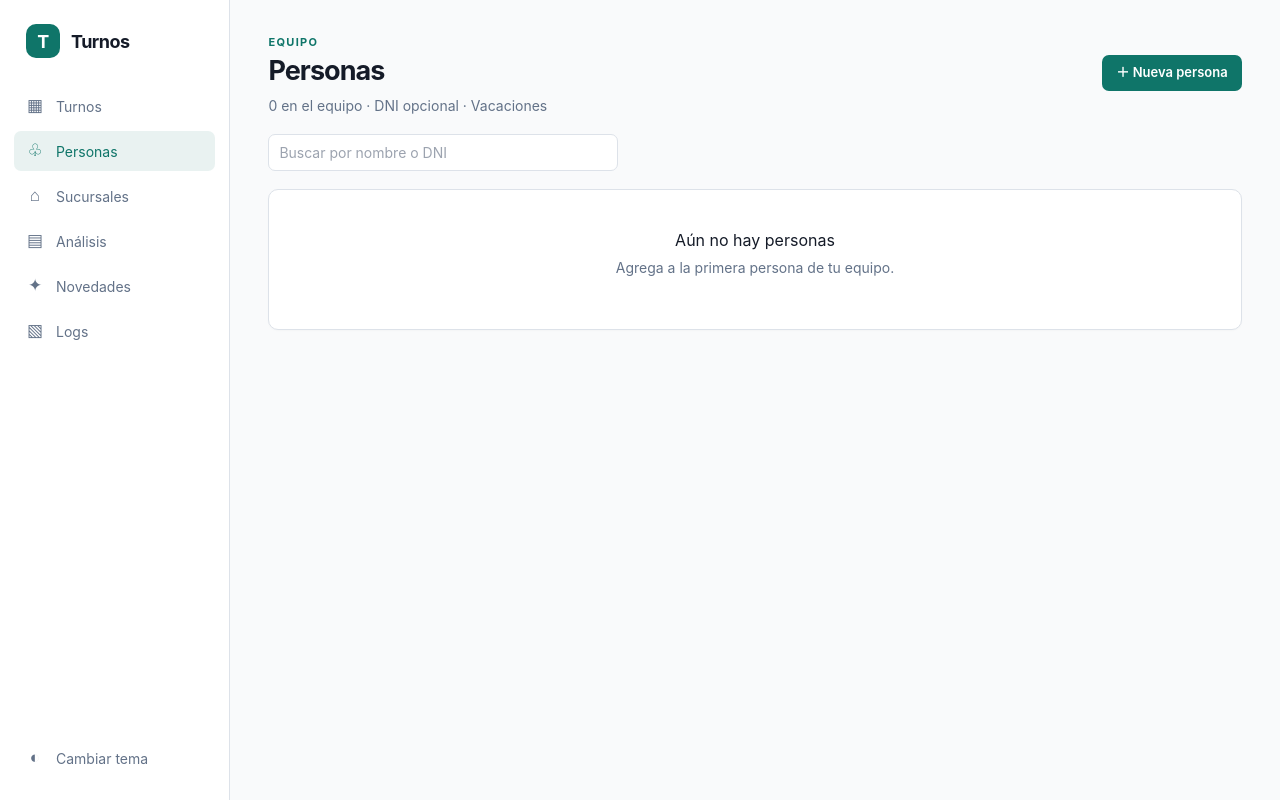
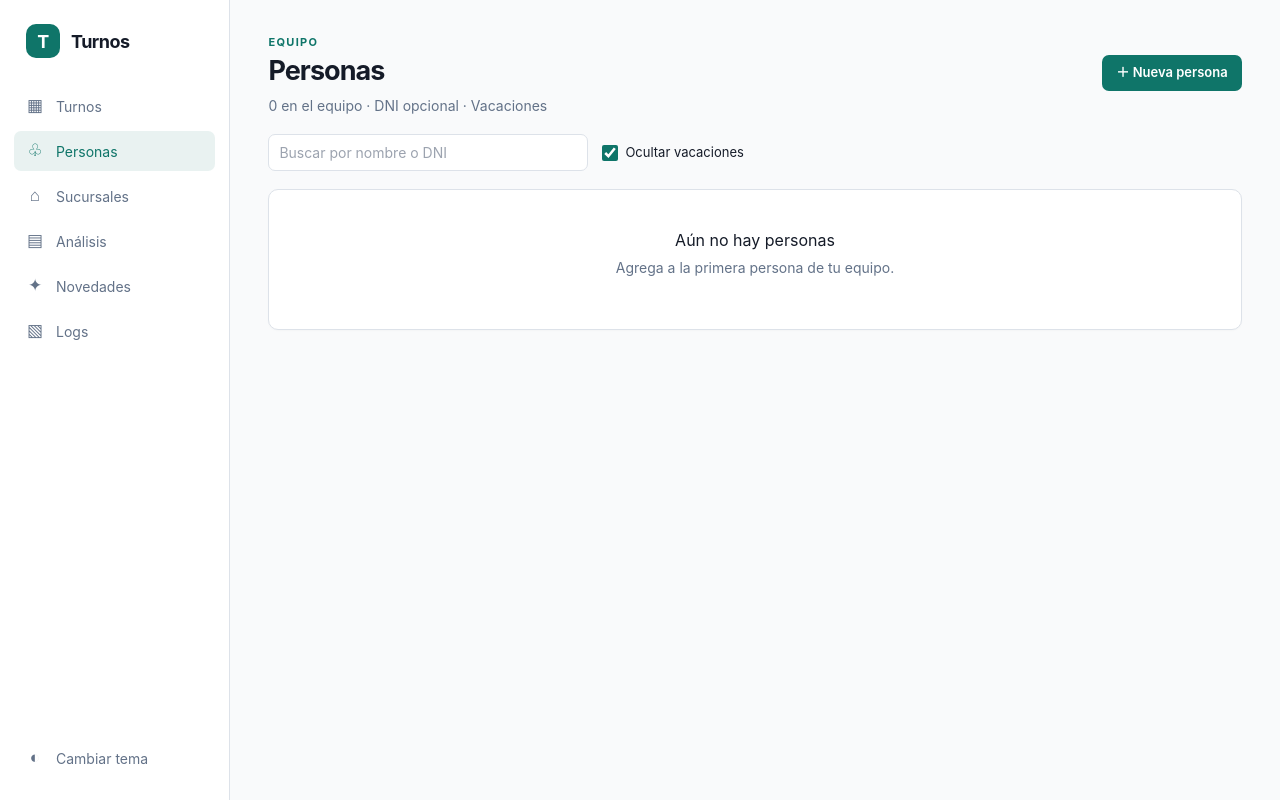
Before and after one commit to eliecer-j/horarios-app, a Django app: page /people/ in a window 1280 px wide. Run offline with Django 5.2, Linux system fonts and the light colour scheme; data that the repository does not hold is empty; some libraries are stand-ins or nearby versions.

Commit message:
feat: opcion para ocultar vacaciones en Personas
Agrega un checkbox activado por defecto que oculta los periodos de vacaciones de cada persona, con filtro inmediato via HTMX y conservacion de la busqueda. Incluye prueba de regresion.

```diff
--- a/schedule/views.py
+++ b/schedule/views.py
@@ -562,6 +562,10 @@ def schedule_clear(request, week_start):
 
 def people(request):
     query = request.GET.get("q", "").strip()
+    hide_vacations = (
+        "hide_vacations" not in request.GET
+        or "1" in request.GET.getlist("hide_vacations")
+    )
     editing = request.GET.get("edit")
     person = None
     if editing:
@@ -655,6 +659,7 @@ def people(request):
         "message": message,
         "week_label": _week_label(week_start),
         "total_people": Person.objects.count(),
+        "hide_vacations": hide_vacations,
     })
 
 
--- a/static/schedule/styles.css
+++ b/static/schedule/styles.css
@@ -183,6 +183,10 @@ button, input, select { font: inherit; }
 .modal-actions { display: flex; justify-content: flex-end; gap: 8px; margin-top: 17px; }
 .search-form { max-width: 350px; }
 .search-input { width: 100%; }
+.people-toolbar { display: flex; align-items: center; flex-wrap: wrap; gap: 14px; }
+.people-toolbar .search-input { width: min(320px, 100%); }
+.checkbox-field { display: inline-flex; align-items: center; gap: 7px; font-size: 13px; cursor: pointer; }
+.checkbox-field input[type="checkbox"] { width: 16px; height: 16px; margin: 0; accent-color: hsl(var(--primary)); }
 .form-card { padding: 18px; scroll-margin-top: 20px; }
 .list-card { overflow: hidden; }
 .person-row { display: flex; align-items: center; gap: 13px; padding: 14px 17px; border-bottom: 1px solid hsl(var(--border)); }
--- a/templates/people/content.html
+++ b/templates/people/content.html
@@ -4,8 +4,13 @@
     <a class="button button-primary" href="{% url 'people' %}?new=1" hx-get="{% url 'people' %}?new=1" hx-target="#page-content">＋ Nueva persona</a>
   </header>
   {% if message %}<div class="notice notice-success" role="status">{{ message }}</div>{% endif %}
-  <form class="search-form" method="get" action="{% url 'people' %}" hx-get="{% url 'people' %}" hx-target="#page-content" hx-trigger="input changed delay:250ms, search">
+  <form class="people-toolbar" method="get" action="{% url 'people' %}" hx-get="{% url 'people' %}" hx-target="#page-content" hx-trigger="input changed delay:250ms from:input[type='search'], change from:input[type='checkbox'], search">
     <input class="form-control search-input" type="search" name="q" value="{{ query }}" placeholder="Buscar por nombre o DNI" aria-label="Buscar por nombre o DNI">
+    <input type="hidden" name="hide_vacations" value="0">
+    <label class="checkbox-field">
+      <input type="checkbox" name="hide_vacations" value="1" {% if hide_vacations %}checked{% endif %}>
+      <span>Ocultar vacaciones</span>
+    </label>
   </form>
   {% if request.GET.new == "1" or editing or form.errors or editing_person %}
     <section id="person-form-card" class="card form-card">
@@ -29,6 +34,7 @@
       <article class="person-row">
         <span class="avatar avatar-large" aria-hidden="true">{{ person.name|slice:":1"|upper }}</span>
         <div class="row-main"><h2>{{ person.display_name }}</h2><p class="muted">DNI: {{ person.dni|default:"no registrado" }} · {{ week_label }}: {{ person.week_work }} turnos, {{ person.week_rest }} descansos</p>
+          {% if not hide_vacations %}
           {% for vacation in person.vacation_periods_display %}
             <div class="vacation-detail-row">
               <p class="vacation-detail">Vacaciones: {{ vacation.start|date:'d/m/Y' }} al {{ vacation.end|date:'d/m/Y' }}</p>
@@ -40,6 +46,7 @@
               {% endif %}
             </div>
           {% endfor %}
+          {% endif %}
         </div>
         <div class="row-actions">
           <a class="button button-secondary small-button" href="{% url 'people' %}?edit={{ person.pk }}" hx-get="{% url 'people' %}?edit={{ person.pk }}" hx-target="#page-content">Editar</a>
```
Also changed, not shown: schedule/tests.py (+14 -0 lines).
